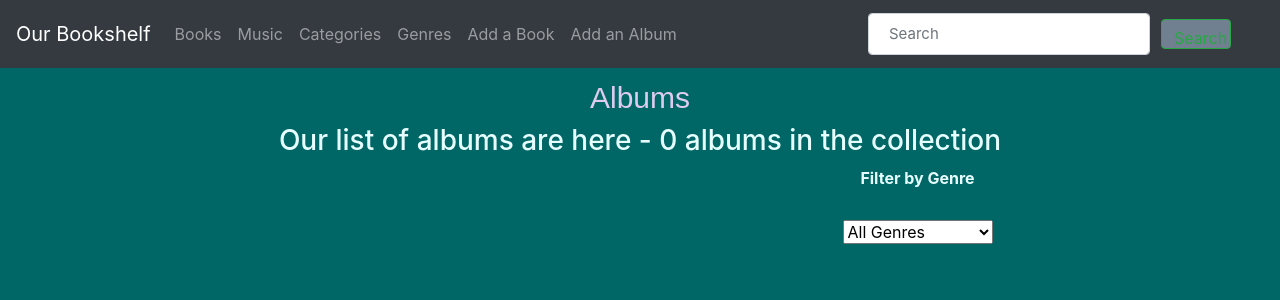
After one commit to craigles75/bookshelf, a Flask app: page /music in a window 1280 px wide. The commit adds this page. Shown: the top 300 px of the page. Run offline with Flask 2, Linux system fonts and the light colour scheme; data that the repository does not hold is empty; some libraries are stand-ins or nearby versions.

Commit message:
Add music to our library

```diff
--- a/app.py
+++ b/app.py
@@ -23,7 +23,7 @@ association_table = db.Table('association',
 
 music_association_table = db.Table('music_association',
     db.Column('music_id', db.Integer, db.ForeignKey('music.id'), primary_key=True),
-    db.Column('category_id', db.Integer, db.ForeignKey('categories.id'), primary_key=True)
+    db.Column('genre_id', db.Integer, db.ForeignKey('genres.id'), primary_key=True)
 )
 
 class Book(db.Model):
@@ -48,6 +48,14 @@ class Book(db.Model):
         self.series = series
         self.status = status
 
+class Category(db.Model):
+    __tablename__="categories"
+    id = db.Column(db.Integer, primary_key=True)
+    name = db.Column(db.String(300), unique=True)
+
+    def __init__(self, name):
+        self.name = name
+
 class Music(db.Model):
     __tablename__="music"
     id = db.Column(db.Integer, primary_key=True)
@@ -57,7 +65,7 @@ class Music(db.Model):
     format = db.Column(db.String(50))
     spotify_id = db.Column(db.String(512))
     status = db.Column(db.String(300))
-    categories = db.relationship("Category", secondary=music_association_table, lazy='subquery',
+    genres = db.relationship("Genre", secondary=music_association_table, lazy='subquery',
                         backref=db.backref('music', lazy=True))
 
     def __init__(self, title, artist, year, format, spotify_id, status):
@@ -68,14 +76,13 @@ class Music(db.Model):
         self.spotify_id = spotify_id
         self.status = status
 
-class Category(db.Model):
-    __tablename__="categories"
+class Genre(db.Model):
+    __tablename__="genres"
     id = db.Column(db.Integer, primary_key=True)
     name = db.Column(db.String(300), unique=True)
 
     def __init__(self, name):
         self.name = name
-
 
 #login_manager = LoginManager()
 #login_manager.init_app(app)
@@ -174,6 +181,12 @@ def add_book():
 
     return render_template("add.html", categories = categories)
 
+@app.route("/add_music")
+def add_music():
+    genres = Genre.query.order_by(Genre.name).all()
+
+    return render_template("add_music.html", genres = genres)
+
 
 @app.route("/category")
 def category():
@@ -192,6 +205,25 @@ def category_success():
 
         categories = Category.query.all()
         return render_template("category.html", categories = categories)
+
+@app.route("/genres")
+def genres():
+    genres = Genre.query.order_by(Genre.name).all()
+
+    return render_template("genres.html", genres = genres)
+
+@app.route("/genre_success", methods=['POST'])
+def genre_success():
+    if request.method == "POST":
+        genre_name = request.form["genre_name"]
+
+        genre = Genre(genre_name)
+        db.session.add(genre)
+        db.session.commit()
+
+        genres = Genre.query.all()
+        return render_template("genres.html", genres = genres)
+
 
 @app.route("/success", methods=['POST'])
 def success():
@@ -219,6 +251,54 @@ def success():
         return render_template("success.html")
 
 
+@app.route("/music_success", methods=['POST'])
+def music_success():
+    if request.method == "POST":
+        title = request.form["title"]
+        artist = request.form["artist"]
+        year = request.form["year"]
+
+        if year == "":
+            year = 0
+
+        format = request.form["format"]
+        spotify_id = request.form["spotify_id"]
+        genres = request.form.getlist("genres")
+        status = request.form["status"]
+
+        data = Music(title, artist, int(year), format, spotify_id, status)
+        for genre in genres:
+            data.genres.append(Genre.query.filter_by(id=genre).first())
+
+        db.session.add(data)
+        db.session.commit()
+
+        return render_template("success.html")
+
+@app.route("/music", methods=['POST','GET'])
+def music():
+    genre = None
+    if request.method == "POST" and request.form["genre"] != "_all_":
+        genre = request.form["genre"]
+        music = Music.query.join(Genre, Music.genres).filter(Genre.name == genre).all()
+    else:
+        music = Music.query.limit(50).all()
+
+    genres = Genre.query.order_by(Genre.name).all()
+    count = Music.query.count()
+
+    return render_template("music.html", count = count, music = music, genres = genres, genre = genre)
+
+
+@app.route("/album/<int:id>")
+def album(id):
+    try:
+        music = Music.query.filter(Music.id == id).first()
+
+        return render_template("album.html", music = music)
+    except NoResultFound:
+        books = Book.query.order_by(Book.id.desc()).limit(10).all()
+        return render_template("index.html", len = len(books), books = books)
 
 if __name__ == '__main__':
     app.debug = True
--- a/templates/layout.html
+++ b/templates/layout.html
@@ -3,7 +3,7 @@
   <head>
     <meta charset="utf-8">
     <meta name="viewport" content="width=device-width, initial-scale=1, shrink-to-fit=no">
-      <title>Our Bookshelf</title>
+      <title>Our Library</title>
       <!-- Bootstrap CSS -->
       <link rel="stylesheet" href="https://stackpath.bootstrapcdn.com/bootstrap/4.5.0/css/bootstrap.min.css" integrity="sha384-9aIt2nRpC12Uk9gS9baDl411NQApFmC26EwAOH8WgZl5MYYxFfc+NcPb1dKGj7Sk" crossorigin="anonymous">
       <link rel="stylesheet" href="{{url_for('static',filename='main.css')}}">
@@ -22,11 +22,20 @@
                     <a class="nav-link" href="{{ url_for('books') }}">Books</a>
                   </li>
                 <li class="nav-item">
+                    <a class="nav-link" href="{{ url_for('music') }}">Music</a>
+                </li>
+                <li class="nav-item">
                   <a class="nav-link" href="{{ url_for('category') }}">Categories</a>
                 </li>
                 <li class="nav-item">
+                  <a class="nav-link" href="{{ url_for('genres') }}">Genres</a>
+                </li>
+                <li class="nav-item">
                     <a class="nav-link" href="{{ url_for('add_book') }}">Add a Book</a>
-                  </li>
+                </li>
+                <li class="nav-item">
+                  <a class="nav-link" href="{{ url_for('add_music') }}">Add an Album</a>
+              </li>
               </ul>
               <form class="form-inline my-2 my-lg-0" method="GET" action="{{ url_for('search') }}"">
                 <input class="form-control mr-sm-2" type="text" placeholder="Search" aria-label="Search" name="q">
--- /dev/null
+++ b/templates/music.html
@@ -0,0 +1,42 @@
+{% extends "layout.html" %}
+{% block content %}
+
+  <h1>Albums</h1>
+  <h3>Our list of albums are here - {{count}} albums in the collection</h3>
+
+<container>
+  <div class="error">
+    {{error_text | safe}}
+  </div>
+  <div class="row mb-3">
+    <div class="col-md-6 themed-grid-col">
+      {%for album in music%}
+        <li><a href="{{url_for('album', id=album.id)}}"><i>{{album.title}}</i></a> by {{album.artist}}<br>
+          {% if music.genres %}
+            (
+              {%for genre in music.genres%}
+                {{genre.name}}
+              {%endfor%}
+            )
+          {% endif %}
+        </li>
+      {%endfor%}
+    </div>
+    <div class="col-md-6 themed-grid-col">
+      <Strong>Filter by Genre</strong>
+      <form action="{{url_for('music')}}" method="POST">
+          <select id="genre" name="genre" onchange="this.form.submit()">
+            <option value="_all_" selected>All Genres</option>
+            {%for i in genres%}
+              {% if i.name == genre %}
+                <option value="{{i.name}}" selected>{{i.name}}</option>
+              {% else %}
+                <option value="{{i.name}}">{{i.name}}</option>
+              {% endif %}
+            {%endfor%}
+          </select><br>
+      </form>
+    </div>
+  </div>
+</container>
+{% endblock %}
--- a/templates/success.html
+++ b/templates/success.html
@@ -1,7 +1,7 @@
 {% extends "layout.html" %}
 {% block content %}
 <div class="home">
-    <h1>Thanks for submitting a book!</h1>
+    <h1>Thanks for submitting!</h1>
 </div>
 
     <h3>It's now in the database</h3>
```
Also changed, not shown: templates/add_music.html (added, +42 -0 lines), templates/album.html (added, +43 -0 lines), templates/genres.html (added, +33 -0 lines).
